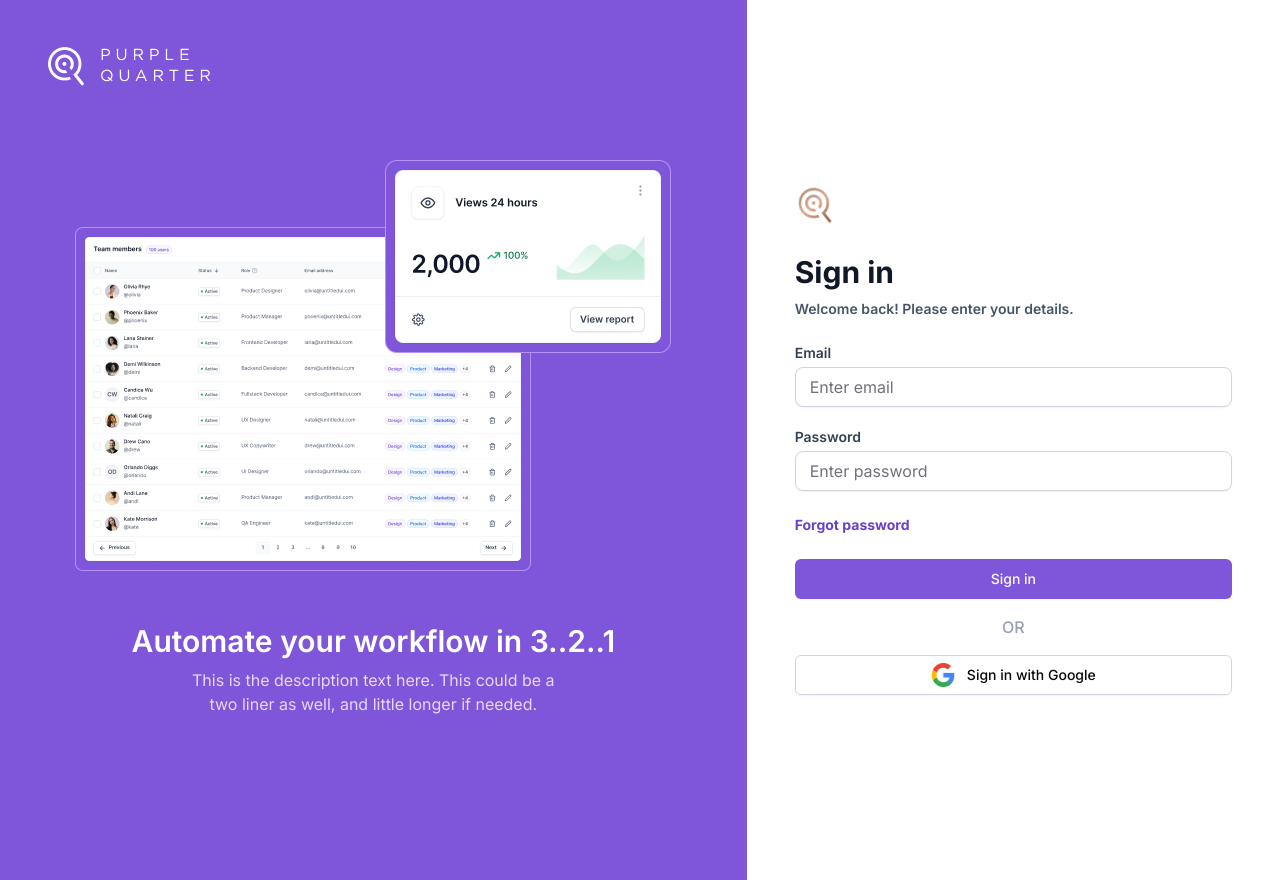
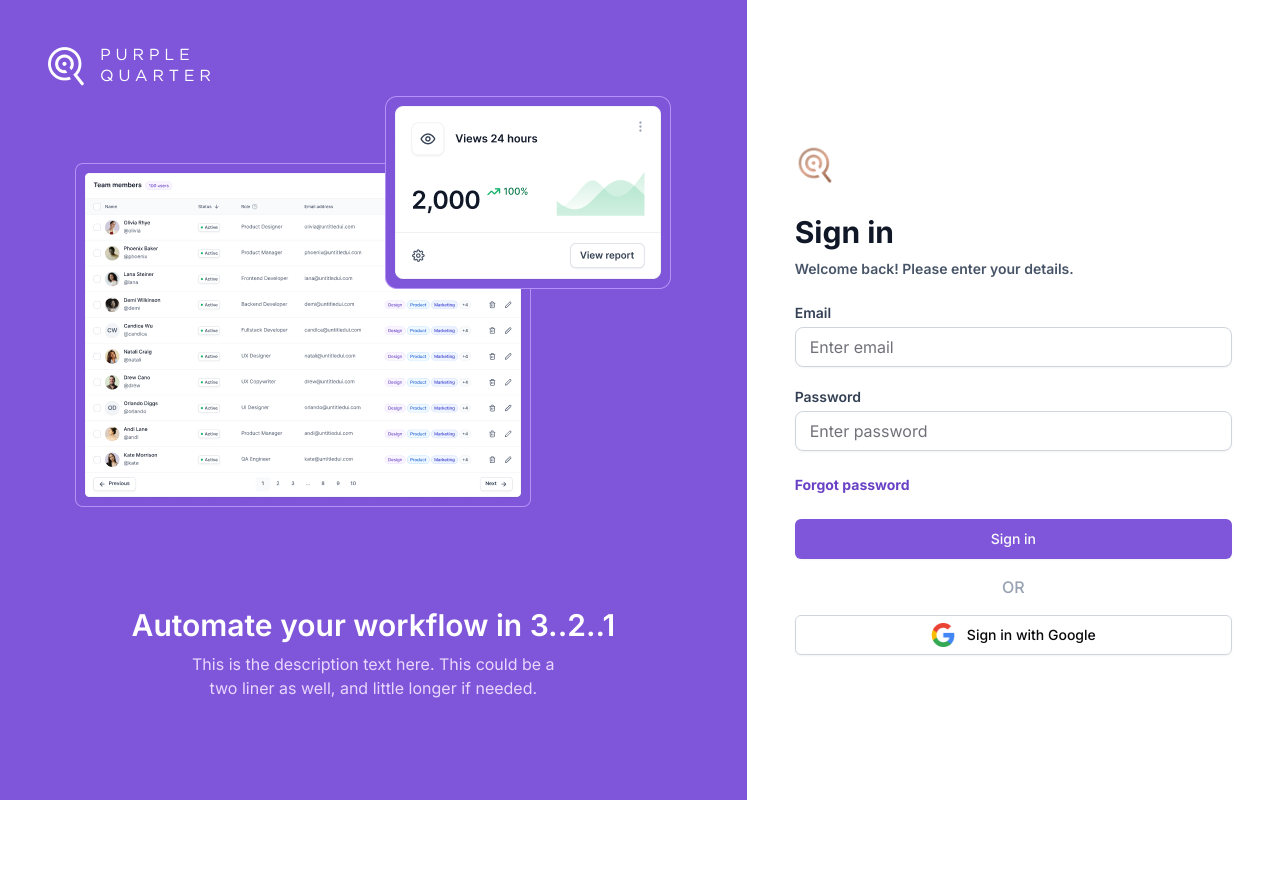
Before and after one commit to gurpreetsinghpq/pq-crm, a Next.js app: page /signin in a window 1280 px wide. After the commit the page ends 800 px from the top, so only its background shows below. Built offline with nearby package versions, Linux system fonts and the light colour scheme; no server answers.

Commit message:
fix: padding issue for signin

```diff
--- a/src/components/login/login.tsx
+++ b/src/components/login/login.tsx
@@ -68,7 +68,7 @@ export default function Signin() {
     }, [])
 
     return <div className="signin-container flex min-h-screen relative">
-        <div className="left flex flex-col w-7/12 bg-purple-600 justify-center py-[10rem]">
+        <div className="left flex flex-col w-7/12 bg-purple-600 justify-center xl:py-[6rem] 2xl:py-[10rem]">
             <div className="flex flex-row mb-8 absolute top-[44px] left-[44px]">
                 <Image src={"/purple-quarter-logo.png"} alt="purple search logo" width={167} height={44} />
             </div>
```
